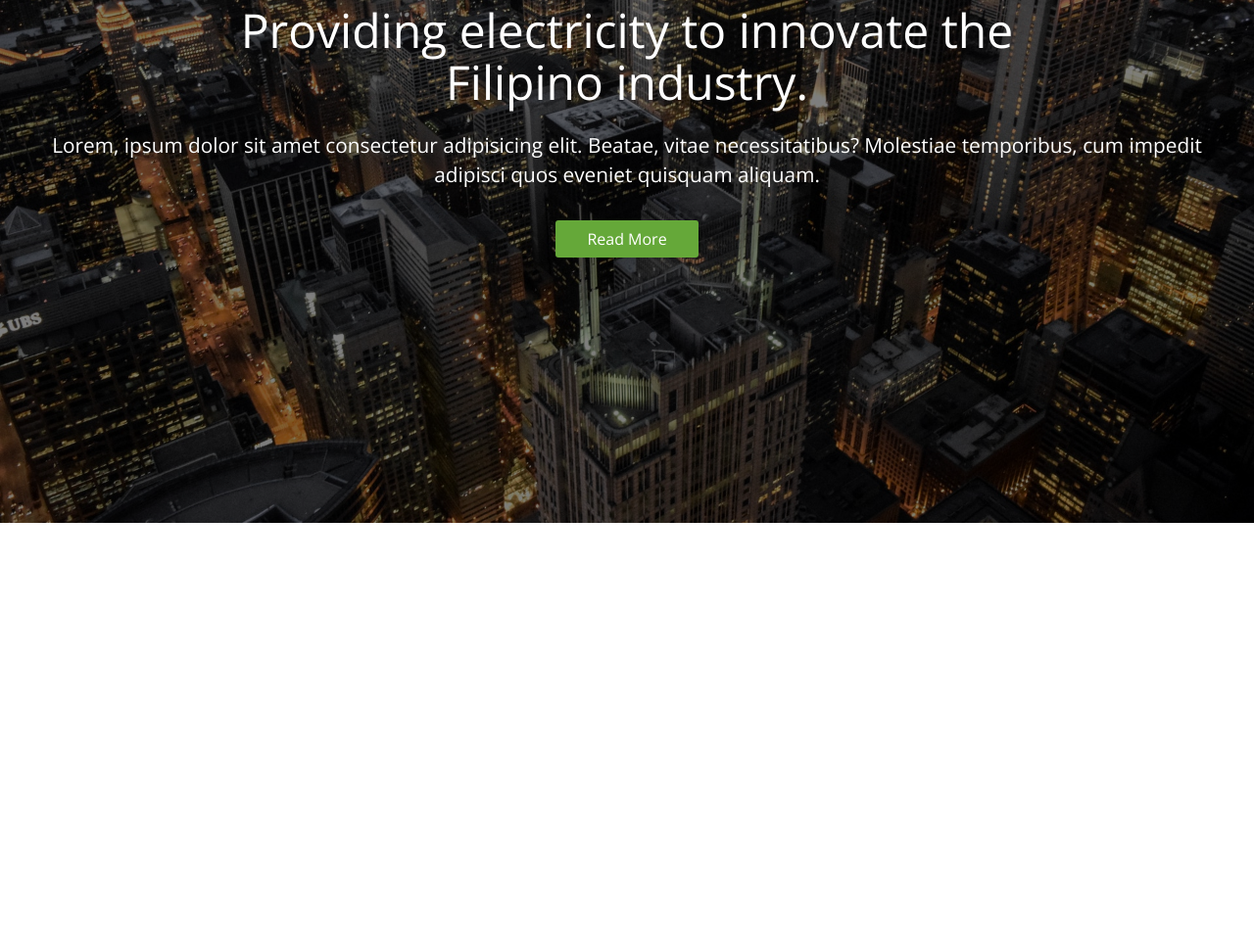
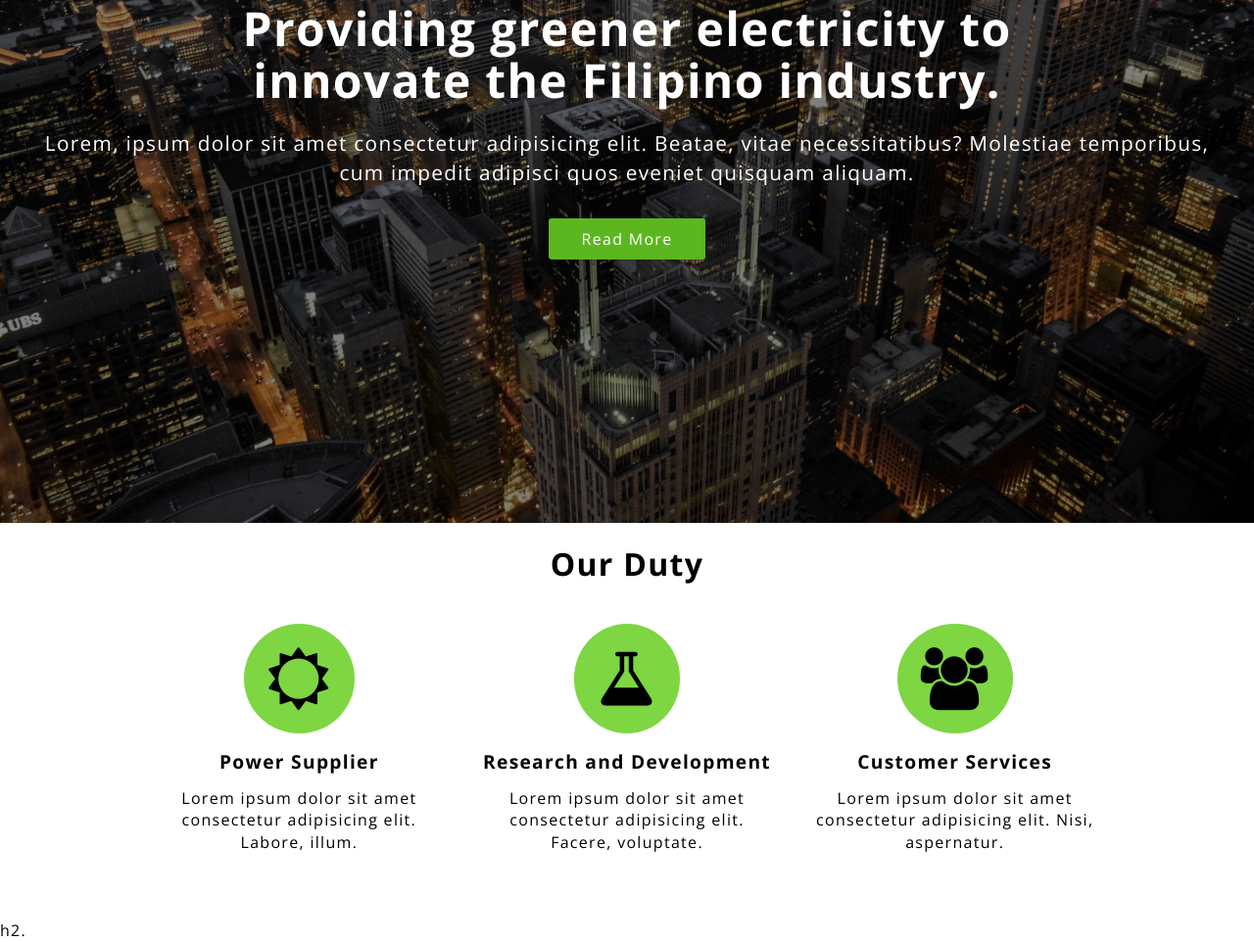
Before and after one commit to Iridescent-Lemon/flexbox-website, a plain HTML site: page index.html in a window 1280 px wide. Shown: the part 326-1288 px from the top of the page at 98% size. Before the commit the page ends 860 px from the top, so only its background shows below. Drawn offline with nearby package versions, Linux system fonts and the light colour scheme.

Commit message:
add about section and styles

```diff
--- a/css/style.css
+++ b/css/style.css
@@ -1,4 +1,4 @@
-@import url('https://fonts.googleapis.com/css2?family=Open+Sans:ital,wght@0,300;0,700;1,400&display=swap');
+@import url("https://fonts.googleapis.com/css2?family=Open+Sans:ital,wght@0,300;0,700;1,400&display=swap");
 
 /* width */
 ::-webkit-scrollbar {
@@ -20,10 +20,10 @@
   background: #ace070;
 }
 
-
 * {
-    font-family: 'Open Sans', sans-serif;
+  font-family: "Open Sans", sans-serif;
   box-sizing: border-box;
+  letter-spacing: 1.3px;
 }
 
 p {
@@ -86,11 +86,10 @@ transition-property: background-color;
 
 /* Navbar End */
 
-
 /* Header Start */
 
 #landing-cover {
-    background: #333 url('../img/showcase.jpg') no-repeat center center/cover;
+  background: #333 fixed url("../img/showcase.jpg") no-repeat center center/cover;
   height: 100vh;
   color: white;
   /* z-index: -1; */
@@ -103,20 +102,22 @@ transition-property: background-color;
   align-items: center;
   text-align: center;
   height: 100%;
-    width: 100%;
   padding: 0 2rem;
   /* Overlay */
   position: absolute;
   top: 7.5vh;
   left: 0;
-    background-color: rgba(0,0,0,0.5);
+  right: 0;
+  bottom: 0;
+  background-color: rgba(0, 0, 0, 0.5);
+  overflow: hidden;
 }
 
-.landing-content .landing-heading {
-    margin: 0 10rem 0.75rem;    /*To be change in mobile*/
+.landing-heading {
+  margin: 0 10rem 0.75rem; /*To be change in mobile*/
   line-height: 1.1;
   font-size: 3rem;
-    font-weight: 500;
+  font-weight: 700;
 }
 
 .landing-desc {
@@ -124,18 +125,70 @@ transition-property: background-color;
   margin-bottom: 2rem;
 }
 
-.btn{
+.btn {
   font-weight: 300;
   display: inline-block;
-    background-color: #65a839;
+  background-color: #5cb620;
   padding: 0.5rem 2rem;
   border: none;
   border-radius: 3px;
   cursor: pointer;
   transition: all 0.1s ease-in;
+  border: 2px solid transparent;
   transition-property: background-color;
 }
 
 .btn:hover {
-background-color: #64793d;
+  background-color: #8bad4b;
+  border: 2px solid wheat;
 }
+
+/* Header End */
+
+
+/* About Start */
+
+.container {
+  max-width: 1100px;
+  margin:auto;
+  padding:0 2rem;
+  overflow: hidden;
+  display: flex;
+  flex-direction: column;
+}
+
+.py-1 { padding: 1.5rem 0;}
+.py-2 { padding: 2rem 0;}
+.py-3 { padding: 3rem 0;}
+
+.about-heading {
+  font-size: 2rem;
+  font-weight: 700;
+  margin-bottom: 0.75rem;
+  line-height: 1.1;
+  text-align: center;
+}
+
+.items {
+  display:flex;
+  padding: 1rem;
+}
+
+.item {
+  flex: 1;
+  text-align: center;
+  padding: 1rem;
+}
+
+.items h3 {
+  font-size: 1.2rem;
+  font-weight: 600;
+}
+
+.fa-2x {
+  font-size: 4rem;
+  background-color: #7dd642;
+  border-radius: 50%;
+  padding: 1.5rem;
+  margin-bottom: 1rem;
+}
--- a/index.html
+++ b/index.html
@@ -12,8 +12,10 @@
   <meta name="robots" content="NOINDEX, NOFOLLOW">
   <link rel="shortcut icon" href="/img/favicon.ico" type="image/x-icon">
   <title>Bataan Power Industry</title>
-  <link rel="stylesheet" href="https://stackpath.bootstrapcdn.com/font-awesome/4.7.0/css/font-awesome.min.css" integrity="sha384-wvfXpqpZZVQGK6TAh5PVlGOfQNHSoD2xbE+QkPxCAFlNEevoEH3Sl0sibVcOQVnN" crossorigin="anonymous">
-  <link rel="stylesheet" href="https://stackpath.bootstrapcdn.com/font-awesome/4.7.0/css/font-awesome.min.css" integrity="sha384-wvfXpqpZZVQGK6TAh5PVlGOfQNHSoD2xbE+QkPxCAFlNEevoEH3Sl0sibVcOQVnN" crossorigin="anonymous">
+  <link rel="stylesheet" href="https://stackpath.bootstrapcdn.com/font-awesome/4.7.0/css/font-awesome.min.css"
+    integrity="sha384-wvfXpqpZZVQGK6TAh5PVlGOfQNHSoD2xbE+QkPxCAFlNEevoEH3Sl0sibVcOQVnN" crossorigin="anonymous">
+  <link rel="stylesheet" href="https://stackpath.bootstrapcdn.com/font-awesome/4.7.0/css/font-awesome.min.css"
+    integrity="sha384-wvfXpqpZZVQGK6TAh5PVlGOfQNHSoD2xbE+QkPxCAFlNEevoEH3Sl0sibVcOQVnN" crossorigin="anonymous">
   <link rel="stylesheet" href="css/reset.css">
   <link rel="stylesheet" media="screen and (max-width: 768px)" href="css/mobile.css">
   <link rel="stylesheet" media="screen and (max-width: 1100px)" href="css/widescreen.css">
@@ -34,20 +36,53 @@
       </ul>
     </nav>
     <header id="landing-cover">
-        <div class="landing-content">
-            <h1 class="landing-heading">
-              Providing electricity to innovate the Filipino industry.
-            </h1>
-            <p class="landing-desc">Lorem, ipsum dolor sit amet consectetur adipisicing elit. Beatae, vitae necessitatibus? Molestiae temporibus, cum impedit adipisci quos eveniet quisquam aliquam.</p>
-            <a class="btn" href="#about">Read More</a>
+      <div class="landing-content">
+        <h1 class="landing-heading">
+          Providing greener electricity to innovate the Filipino industry.
+        </h1>
+        <p class="landing-desc">Lorem, ipsum dolor sit amet consectetur adipisicing elit. Beatae, vitae necessitatibus?
+          Molestiae temporibus, cum impedit adipisci quos eveniet quisquam aliquam.</p>
+        <a class="btn" href="#about">Read More</a>
+      </div>
+    </header>
+    <section id="about" class="bg-light py-1">
+      <div class="container">
+        <h2 class="about-heading">
+         Our Duty
+        </h2>
+        <div class="items">
+          <div class="item">
+            <i class="fa fa-sun-o fa-2x" aria-hidden="true"></i>
+            <div>
+              <h3>Power Supplier</h3>
+              <p>Lorem ipsum dolor sit amet consectetur adipisicing elit. Labore, illum.</p>
+            </div>
+          </div>
+          <div class="item">
+            <i class="fa fa-flask fa-2x" aria-hidden="true"></i>
+            <div>
+              <h3>Research and Development</h3>
+              <p>Lorem ipsum dolor sit amet consectetur adipisicing elit. Facere, voluptate.</p>
+            </div>
+          </div>
+          <div class="item">
+            <i class="fa fa-users fa-2x" aria-hidden="true"></i>
+            <div>
+              <h3>Customer Services</h3>
+              <p>Lorem ipsum dolor sit amet consectetur adipisicing elit. Nisi, aspernatur.</p>
+            </div>
+          </div>
         </div>
-    </header>
-    <section>
+      </div>
+    </section>
+    <section id="company">
+      <div class="company-img">
 
+      </div>
+      <div class="company-info bg-dark p-2">
+        h2.
+      </div>
     </section>
-    <aside>
-
-    </aside>
   </main>
 
   <footer></footer>
```
Lines whose indentation alone changed are shown as unchanged.
